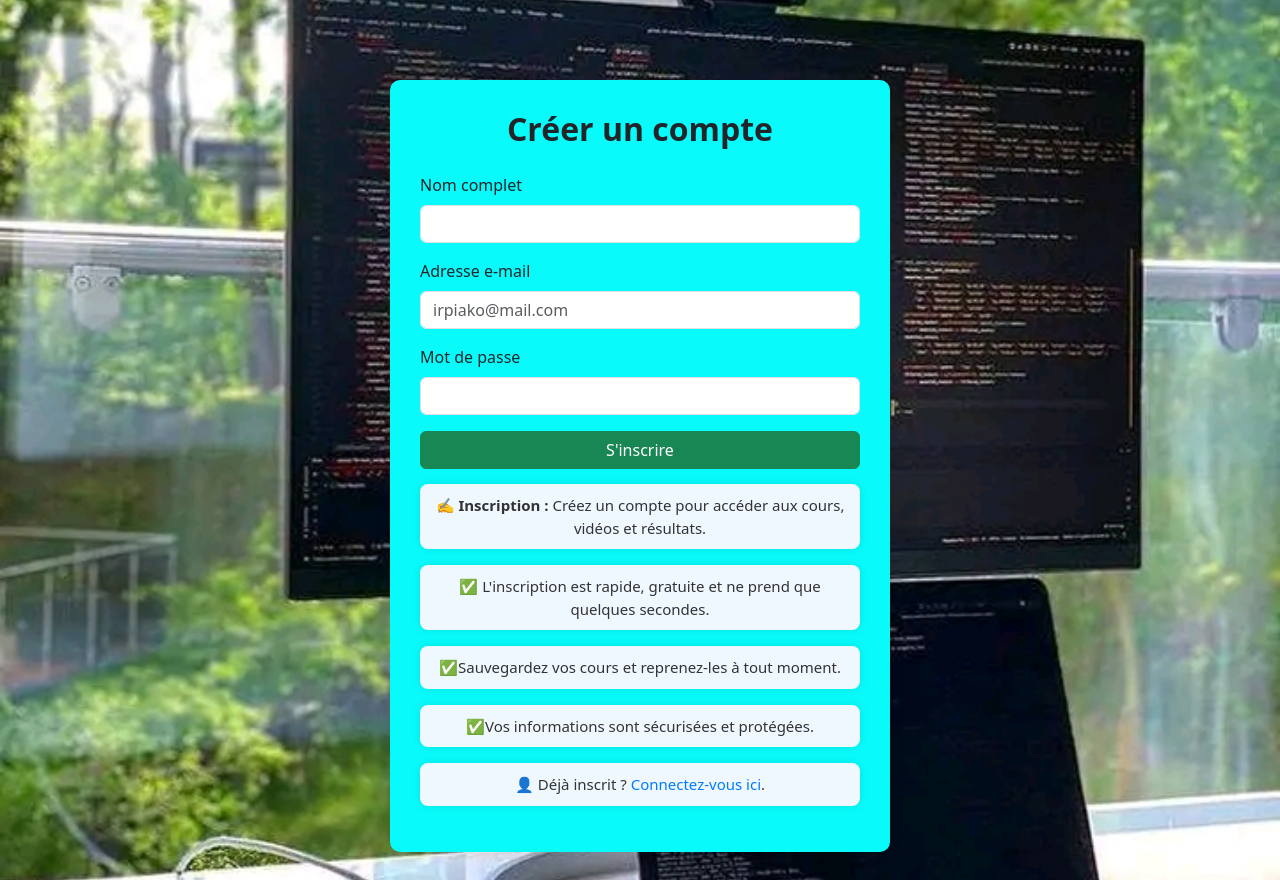
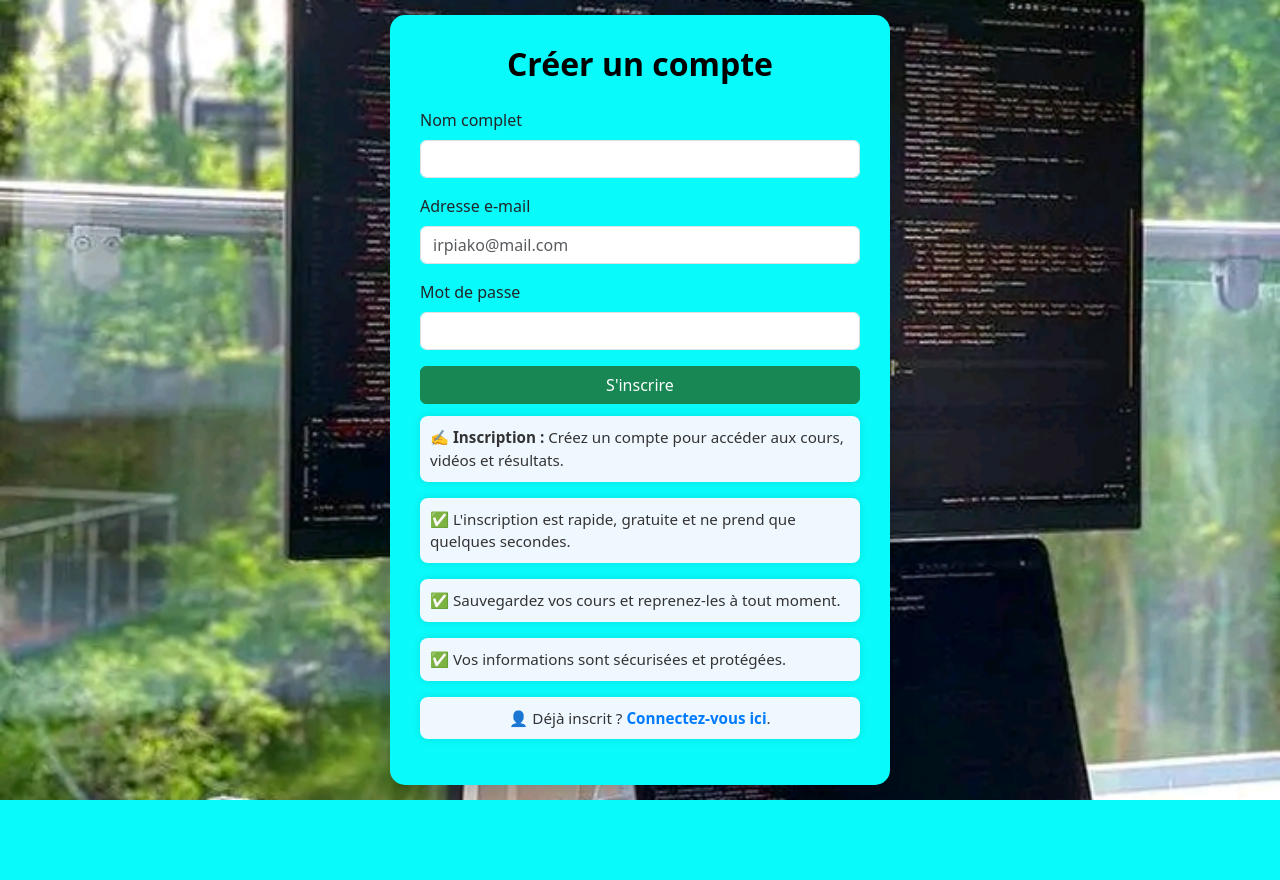
Before and after one commit to joel-piako5/joeformation, a Flask app: page /register in a window 1280 px wide. After the commit the page ends 800 px from the top, so only its background shows below. Run offline with Flask 3, Linux system fonts and the light colour scheme.

Commit message:
Update register.html

```diff
--- a/templates/register.html
+++ b/templates/register.html
@@ -3,7 +3,10 @@
 <head>
     <meta charset="UTF-8">
     <title>Inscription - Plateforme éducative</title>
+    <meta name="viewport" content="width=device-width, initial-scale=1.0"> <!-- important pour mobile -->
+
     <link href="https://cdn.jsdelivr.net/npm/bootstrap@5.3.2/dist/css/bootstrap.min.css" rel="stylesheet">
+
     <style>
         body {
             margin: 0;
@@ -12,26 +15,32 @@
             background-size: cover;
             background-position: center;
             background-repeat: no-repeat;
-            height: 100vh;
+            min-height: 100vh;
+
+            /* centrer verticalement et horizontalement */
+            display: flex;
+            justify-content: center;
+            align-items: center;
         }
         .register-container {
+            width: 95%;
             max-width: 500px;
-            margin: 80px auto;
             padding: 30px;
             background-color: #09fafa;
-            border-radius: 10px;
-            box-shadow: 0 0 15px rgba(0,0,0,0.1);
+            border-radius: 15px;
+            box-shadow: 0 4px 25px rgba(0,0,0,0.2);
         }
         .register-container h2 {
             text-align: center;
             margin-bottom: 25px;
-            font-weight: 600;
+            font-weight: 700;
+            font-size: 2rem;
+            color: #000;
         }
         .info-connexion {
-            text-align: center;
-            font-size: 15px;
+            font-size: 0.95rem;
             color: #333;
-            margin-top: 15px;
+            margin-top: 12px;
             background-color: #f0f8ff;
             padding: 10px;
             border-radius: 8px;
@@ -51,6 +60,7 @@
         </div>
       {% endif %}
     {% endwith %}
+
     <form method="POST" action="/register">
         <div class="mb-3">
             <label for="nom" class="form-label">Nom complet</label>
@@ -66,6 +76,8 @@
         </div>
         <button type="submit" class="btn btn-success w-100">S'inscrire</button>
     </form>
+
+    <!-- Paragraphes explicatifs -->
     <p class="info-connexion">
         ✍ <strong>Inscription :</strong> Créez un compte pour accéder aux cours, vidéos et résultats.
     </p>
@@ -73,13 +85,15 @@
         ✅ L'inscription est rapide, gratuite et ne prend que quelques secondes.
     </p>
     <p class="info-connexion">
-       ✅Sauvegardez vos cours et reprenez-les à tout moment.</p>
+        ✅ Sauvegardez vos cours et reprenez-les à tout moment.
+    </p>
     <p class="info-connexion">
-       ✅Vos informations sont sécurisées et protégées.</p>
-       <p class="info-connexion">
-       👤 Déjà inscrit ? <a href="/login" style="color: #007bff; text-decoration: none;">Connectez-vous ici</a>.
+        ✅ Vos informations sont sécurisées et protégées.
+    </p>
+    <p class="info-connexion text-center">
+        👤 Déjà inscrit ? <a href="/login" style="color: #007bff; text-decoration: none;"><strong>Connectez-vous ici</strong></a>.
     </p>
 </div>
-</div>
+
 </body>
 </html>
```
Lines whose indentation alone changed are shown as unchanged.
